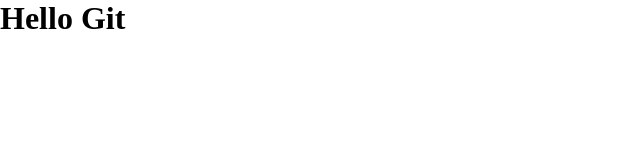
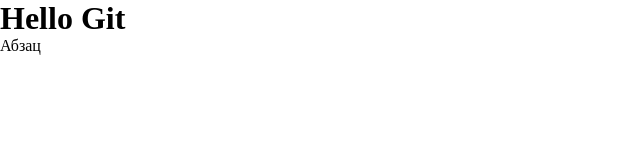
Before and after one commit to 21Genie/git-course, a plain HTML site: page index.html in a window 1280 px wide. Shown: the full height of the page, 0-640 px from the left. Drawn offline with Linux system fonts and the light colour scheme.

Commit message:
added console.log and p

```diff
--- a/index.html
+++ b/index.html
@@ -15,5 +15,6 @@
 </head>
 <body>
   <h1>Hello Git</h1>
+  <p>Абзац</p>
 </body>
 </html>
--- a/script.js
+++ b/script.js
@@ -1 +1,2 @@
 document.body.innerHTML = "Hello from JS"
+console.log('Test2')
```
Also changed, not shown: 1 other file.
